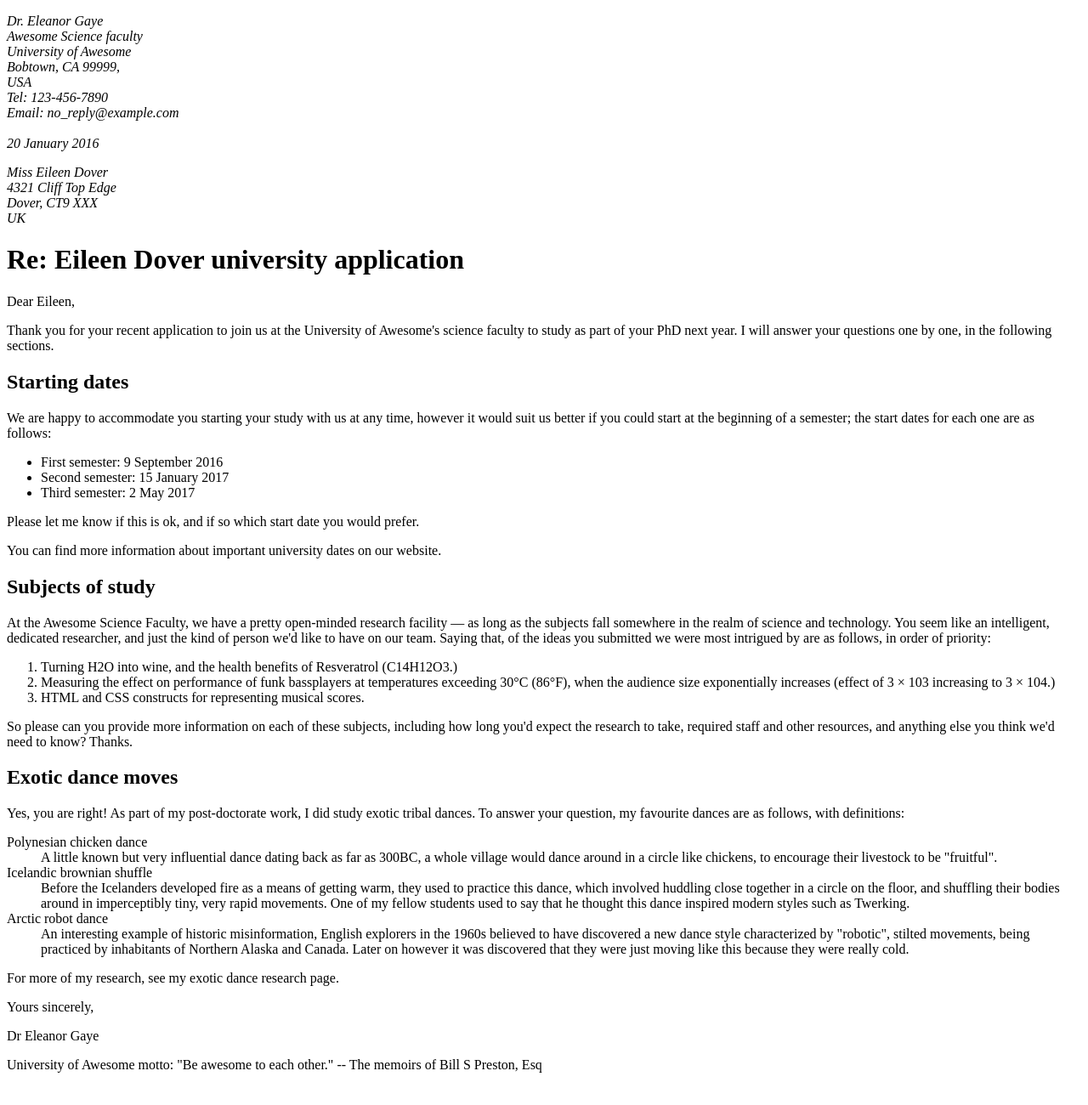
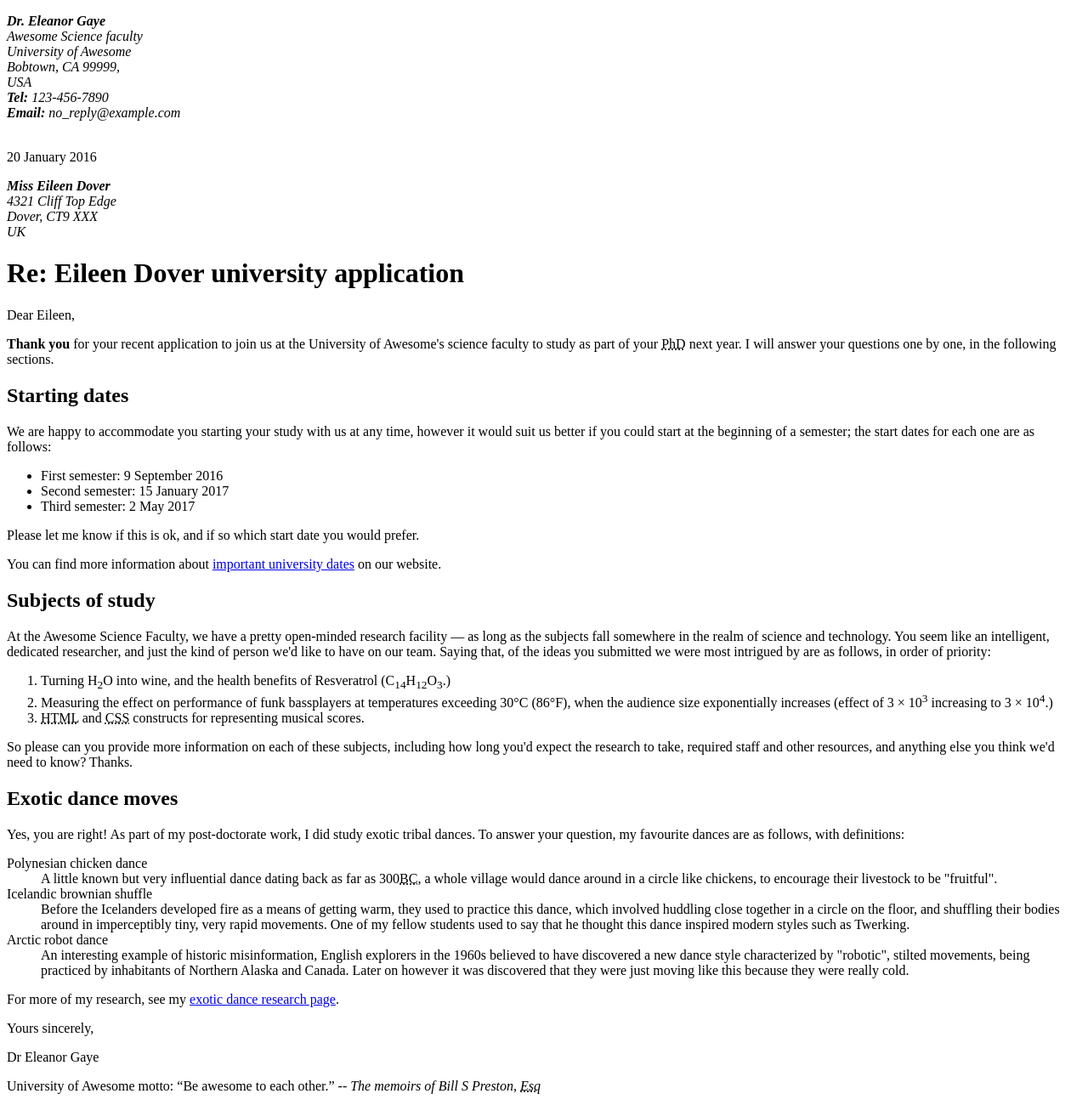
Before and after one commit to BladeLucas/INFT1206-A1, a plain HTML site: page index.html in a window 1280 px wide. Shown: the whole page at 85% size. Before the commit the page ends 1278 px from the top, so only its background shows below. Drawn offline with Linux system fonts and the light colour scheme.

Commit message:
Finished the Inline semantics part of the tutorial

```diff
--- a/index.html
+++ b/index.html
@@ -11,21 +11,21 @@
 </head>
 
 <body>
-	<address>
+	<address class="sender-column">
 		<p>
-			Dr. Eleanor Gaye<br/>
+			<strong>Dr. Eleanor Gaye</strong><br/>
 			Awesome Science faculty<br/>
 			University of Awesome<br/>
 			Bobtown, CA 99999,<br/>
 			USA<br/>
-			Tel: 123-456-7890<br/>
-			Email: no_reply@example.com<br/><br/>
-			20 January 2016
+			<strong>Tel:</strong> 123-456-7890<br/>
+			<strong>Email:</strong> no_reply@example.com<br/><br/>
 		</p>
 	</address>
+	<time datetime="2016-01-20" class="sender-column">20 January 2016</time>
 	<address>
 		<p>
-			Miss Eileen Dover<br/>
+			<strong>Miss Eileen Dover</strong><br/>
 			4321 Cliff Top Edge<br/>
 			Dover, CT9 XXX<br/>
 			UK
@@ -33,37 +33,37 @@
 	</address>
 	<h1>Re: Eileen Dover university application<br/></h1>
 	<p>Dear Eileen,</p>
-	<p>Thank you for your recent application to join us at the University of Awesome's science faculty to study as part of your PhD next year. I will answer your questions one by one, in the following sections.</p>
+	<p><strong>Thank you</strong> for your recent application to join us at the University of Awesome's science faculty to study as part of your <abbr title="Doctorate">PhD</abbr> next year. I will answer your questions one by one, in the following sections.</p>
 	<h2>Starting dates</h2>
 	<p>We are happy to accommodate you starting your study with us at any time, however it would suit us better if you could start at the beginning of a semester; the start dates for each one are as follows:</p>
 	<ul>
-		<li>First semester: 9 September 2016</li>
-		<li>Second semester: 15 January 2017</li>
-		<li>Third semester: 2 May 2017</li>
+		<li>First semester: <time datetime="2016-09-09">9 September 2016</time></li>
+		<li>Second semester: <time datetime="2017-01-15">15 January 2017</time></li>
+		<li>Third semester: <time datetime="2017-05-02">2 May 2017</time></li>
 	</ul>
 	<p>Please let me know if this is ok, and if so which start date you would prefer.</p>
-	<p>You can find more information about important university dates on our website.</p>
+	<p>You can find more information about <a href="https://example.com">important university dates</a> on our website.</p>
 	<h2>Subjects of study</h2>
 	<p>At the Awesome Science Faculty, we have a pretty open-minded research facility — as long as the subjects fall somewhere in the realm of science and technology. You seem like an intelligent, dedicated researcher, and just the kind of person we'd like to have on our team. Saying that, of the ideas you submitted we were most intrigued by are as follows, in order of priority:</p>
 	<ol>
-		<li>Turning H2O into wine, and the health benefits of Resveratrol (C14H12O3.)</li>
-		<li>Measuring the effect on performance of funk bassplayers at temperatures exceeding 30°C (86°F), when the audience size exponentially increases (effect of 3 × 103 increasing to 3 × 104.)</li>
-		<li>HTML and CSS constructs for representing musical scores.</li>
+		<li>Turning H<sub>2</sub>O into wine, and the health benefits of Resveratrol (C<sub>14</sub>H<sub>12</sub>O<sub>3</sub>.)</li>
+		<li>Measuring the effect on performance of funk bassplayers at temperatures exceeding 30°C (86°F), when the audience size exponentially increases (effect of 3 × 10<sup>3</sup> increasing to 3 × 10<sup>4</sup>.)</li>
+		<li><abbr title="Hyper-Text Markup Language">HTML</abbr> and <abbr title="Cascading Style Sheets">CSS</abbr> constructs for representing musical scores.</li>
 	</ol>
 	<p>So please can you provide more information on each of these subjects, including how long you'd expect the research to take, required staff and other resources, and anything else you think we'd need to know? Thanks.</p>
 	<h2>Exotic dance moves</h2>
 	<p>Yes, you are right! As part of my post-doctorate work, I did study exotic tribal dances. To answer your question, my favourite dances are as follows, with definitions:</p>
 	<dl>
 		<dt>Polynesian chicken dance</dt>
-		<dd>A little known but very influential dance dating back as far as 300BC, a whole village would dance around in a circle like chickens, to encourage their livestock to be "fruitful".</dd>
+		<dd>A little known but very influential dance dating back as far as 300<abbr title="BC">BC</abbr>, a whole village would dance around in a circle like chickens, to encourage their livestock to be "fruitful".</dd>
 		<dt>Icelandic brownian shuffle</dt>
 		<dd>Before the Icelanders developed fire as a means of getting warm, they used to practice this dance, which involved huddling close together in a circle on the floor, and shuffling their bodies around in imperceptibly tiny, very rapid movements. One of my fellow students used to say that he thought this dance inspired modern styles such as Twerking.</dd>
 		<dt>Arctic robot dance</dt>
 		<dd>An interesting example of historic misinformation, English explorers in the 1960s believed to have discovered a new dance style characterized by "robotic", stilted movements, being practiced by inhabitants of Northern Alaska and Canada. Later on however it was discovered that they were just moving like this because they were really cold.</dd>
 	</dl>
-	<p>For more of my research, see my exotic dance research page.</p>
+	<p>For more of my research, see my <a href="https://example.com">exotic dance research page</a>.</p>
 	<p>Yours sincerely,</p>
 	<p>Dr Eleanor Gaye</p>
-	<p>University of Awesome motto: "Be awesome to each other." -- The memoirs of Bill S Preston, Esq</p>
+	<p>University of Awesome motto: <q>Be awesome to each other.</q> <em>-- The memoirs of Bill S Preston, <abbr title="Esq">Esq</abbr></em></p>
 </body>
 </html>
```
